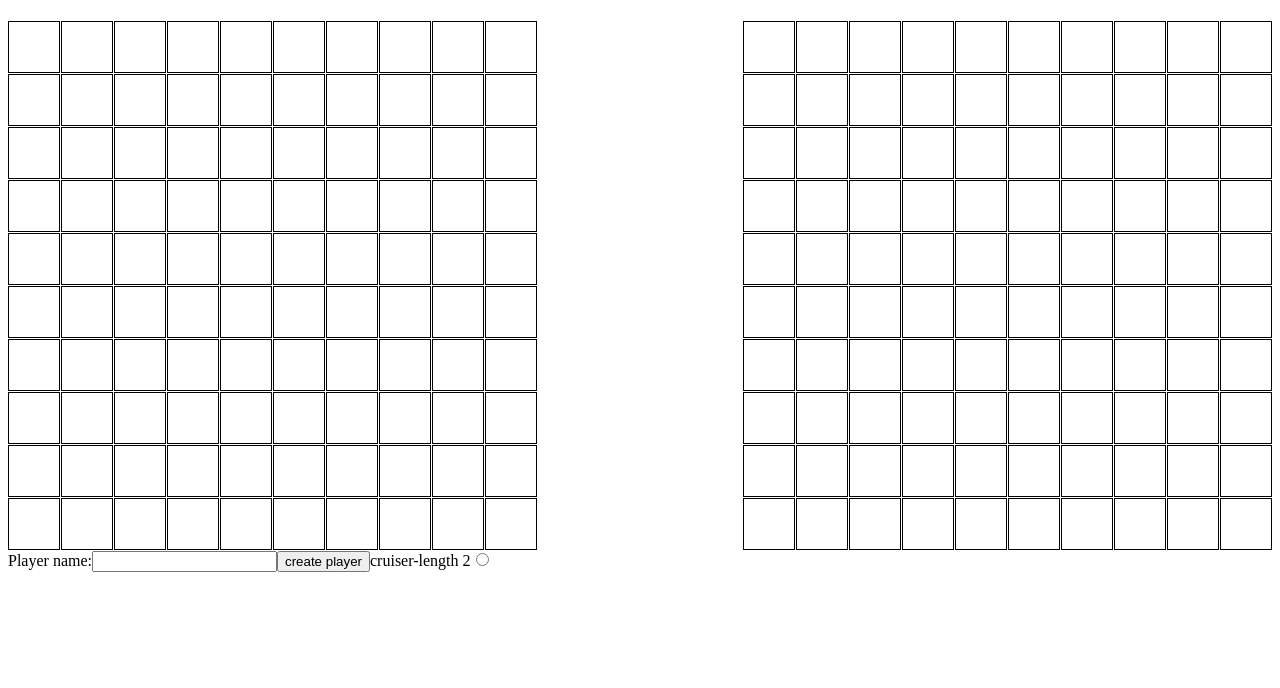
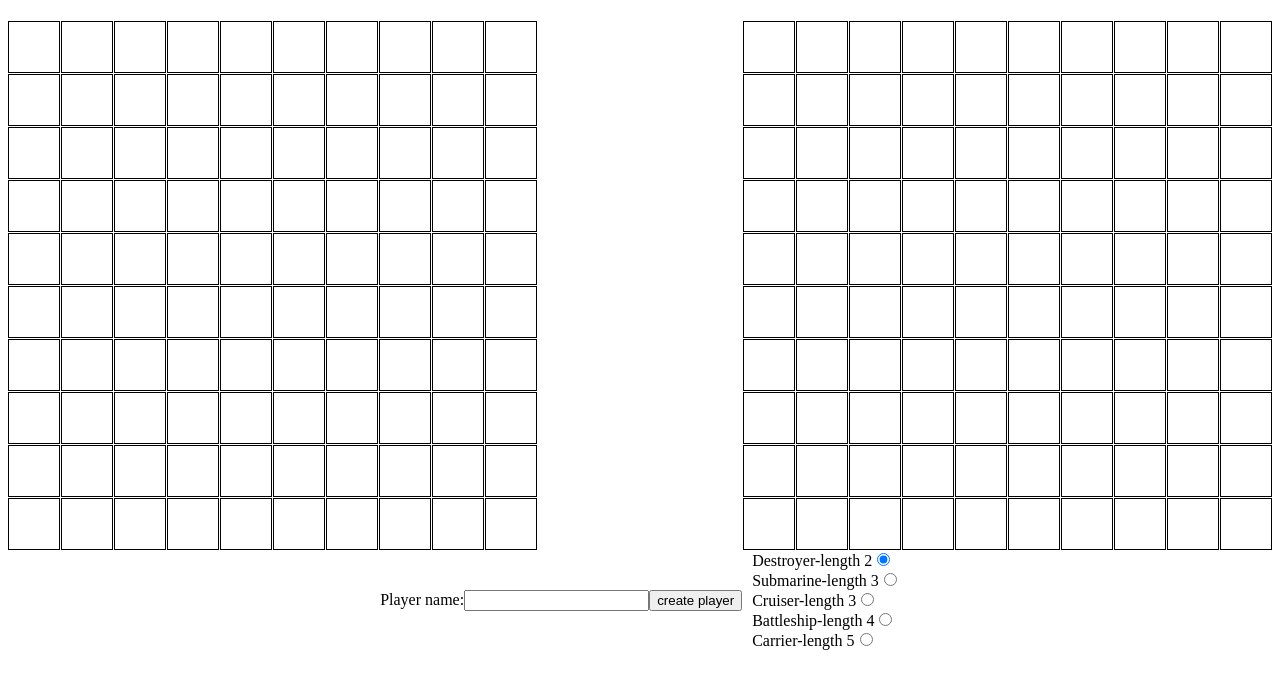
Before and after one commit to JasNagra92/Battleship, a website built with webpack: page dist/index.html in a window 1280 px wide. Built offline with nearby package versions, Linux system fonts and the light colour scheme.

Commit message:
create user interface to select ship size using radio buttons, and add class to grid divs if ship occupies that div. Need to add classes to cpu ship divs during random cpu ship placement to make render hits function work properly

```diff
--- a/src/GameModule.js
+++ b/src/GameModule.js
@@ -18,7 +18,7 @@ function GameObject() {
         [2, 0],
         [2, 1],
         [2, 2],
-      ])
+      ]),
     );
     let turn = 'player';
     const cpuBoard = document.querySelector('#cpuBoard');
@@ -29,11 +29,13 @@ function GameObject() {
       if (gamePhase === 'setup' && direction === 'horizontal') {
         const xCoordinate = +e.target.dataset.xCoordinate;
         const yCoordinate = +e.target.dataset.yCoordinate;
-        const length = 3;
+        const length = +document.querySelector('input[name = "shipSelector"]:checked').value;
+        const radioBtn = document.querySelector('input[name = "shipSelector"]:checked');
+
         if (checkValid(length, yCoordinate, direction)) {
           for (let i = yCoordinate; i < yCoordinate + length; i += 1) {
             const shipSquare = document.querySelector(
-              `[data-x-Coordinate="${xCoordinate}"][data-y-Coordinate="${i}"][data-side="player"]`
+              `[data-x-Coordinate="${xCoordinate}"][data-y-Coordinate="${i}"][data-side="player"]`,
             );
             shipSquare.classList.add('ship');
           }
@@ -42,6 +44,10 @@ function GameObject() {
             coordinates.push([xCoordinate, i]);
           }
           player1.gameboard.populateShipsArray(length, coordinates);
+          radioBtn.setAttribute('disabled', 'disabled');
+          radioBtn.removeAttribute('checked');
+          const btns = [...document.querySelectorAll('input[name="shipSelector"]:enabled')];
+          if (btns.length >= 1) { btns[0].checked = true; }
         } else {
           alert('ship wont fit here');
         }
@@ -68,7 +74,7 @@ function GameObject() {
               player1.gameboard,
               getRandomInt(9),
               getRandomInt(9),
-              target
+              target,
             );
             repeat = false;
           } catch (error) {
--- a/src/gridCreationDOM.js
+++ b/src/gridCreationDOM.js
@@ -35,35 +35,89 @@ function createPlayerGrid() {
     }
   }
 
+  const optionsDiv = document.createElement('div');
+  optionsDiv.classList.add('optionsContainer');
+  const nameDiv = document.createElement('div');
+  const shipSelectDiv = document.createElement('div');
+  shipSelectDiv.classList.add('shipSelectDiv')
+
   const namelabel = document.createElement('label');
   namelabel.setAttribute('for', 'name');
   namelabel.innerHTML = 'Player name:';
   const nameInput = document.createElement('Input');
   nameInput.setAttribute('id', 'name');
-  document.body.appendChild(namelabel);
-  document.body.appendChild(nameInput);
+  nameDiv.appendChild(namelabel);
+  nameDiv.appendChild(nameInput);
   const createPlayerBtn = document.createElement('button');
   createPlayerBtn.innerHTML = 'create player';
   createPlayerBtn.id = 'createPlayer';
-  document.body.appendChild(createPlayerBtn);
+  nameDiv.appendChild(createPlayerBtn);
+  optionsDiv.appendChild(nameDiv);
+
+  const ship1label = document.createElement('label');
+  ship1label.setAttribute('for', 'ship');
+  ship1label.innerHTML = 'Destroyer-length 2';
+  const ship1radio = document.createElement('input');
+  ship1radio.setAttribute('type', 'radio');
+  ship1radio.setAttribute('name', 'shipSelector');
+  ship1radio.setAttribute('value', '2');
+  ship1radio.setAttribute('checked', true);
+  ship1label.appendChild(ship1radio);
+  shipSelectDiv.appendChild(ship1label);
 
   const ship2label = document.createElement('label');
   ship2label.setAttribute('for', 'ship');
-  ship2label.innerHTML = 'cruiser-length 2';
+  ship2label.innerHTML = 'Submarine-length 3';
   const ship2radio = document.createElement('input');
   ship2radio.setAttribute('type', 'radio');
   ship2radio.setAttribute('name', 'shipSelector');
-  ship2radio.setAttribute('value', '2');
-  document.body.appendChild(ship2label);
-  document.body.appendChild(ship2radio);
+  ship2radio.setAttribute('value', '3');
+  ship2label.appendChild(ship2radio);
+  shipSelectDiv.appendChild(ship2label);
+
+  const ship3label = document.createElement('label');
+  ship3label.setAttribute('for', 'ship');
+  ship3label.innerHTML = 'Cruiser-length 3';
+  const ship3radio = document.createElement('input');
+  ship3radio.setAttribute('type', 'radio');
+  ship3radio.setAttribute('name', 'shipSelector');
+  ship3radio.setAttribute('value', '3');
+  ship3label.appendChild(ship3radio);
+  shipSelectDiv.appendChild(ship3label);
+
+  const ship4label = document.createElement('label');
+  ship4label.setAttribute('for', 'ship');
+  ship4label.innerHTML = 'Battleship-length 4';
+  const ship4radio = document.createElement('input');
+  ship4radio.setAttribute('type', 'radio');
+  ship4radio.setAttribute('name', 'shipSelector');
+  ship4radio.setAttribute('value', '4');
+  ship4label.appendChild(ship4radio);
+  shipSelectDiv.appendChild(ship4label);
+
+  const ship5label = document.createElement('label');
+  ship5label.setAttribute('for', 'ship');
+  ship5label.innerHTML = 'Carrier-length 5';
+  const ship5radio = document.createElement('input');
+  ship5radio.setAttribute('type', 'radio');
+  ship5radio.setAttribute('name', 'shipSelector');
+  ship5radio.setAttribute('value', '5');
+  ship5label.appendChild(ship5radio);
+  shipSelectDiv.appendChild(ship5label);
+  optionsDiv.appendChild(shipSelectDiv);
+  document.body.appendChild(optionsDiv);
 }
 function renderMisses(x, y, target) {
-  const missedBox = document.querySelector(`[data-x-Coordinate="${x}"][data-y-Coordinate="${y}"][data-side='${target}']`);
+  const missedBox = document.querySelector(
+    `[data-x-Coordinate="${x}"][data-y-Coordinate="${y}"][data-side='${target}']`
+  );
   missedBox.classList.add('missed');
 }
 function renderHits(x, y, target) {
-  const hitBox = document.querySelector(`[data-x-Coordinate="${x}"][data-y-Coordinate="${y}"][data-side='${target}']`);
-  hitBox.classList.add('hit');
+  const hitBox = document.querySelector(
+    `[data-x-Coordinate="${x}"][data-y-Coordinate="${y}"][data-side='${target}']`
+  );
+  hitBox.classList.replace('ship', 'hit');
 }
 // eslint-disable-next-line import/prefer-default-export
 export { createPlayerGrid, renderMisses, renderHits };
--- a/src/style.css
+++ b/src/style.css
@@ -29,3 +29,13 @@
 .ship{
     background-color: blue;
 }
+.optionsContainer{
+    display: flex;
+    justify-content: center;
+    gap: 10px;
+    align-items: center;
+}
+.shipSelectDiv{
+    display: flex;
+    flex-direction: column;
+}
```
